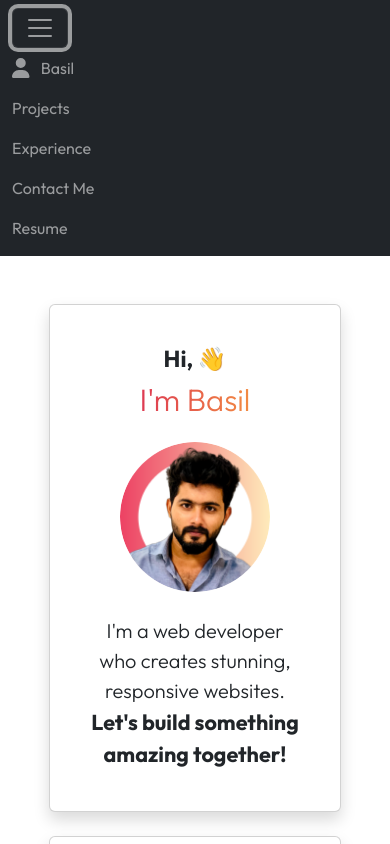
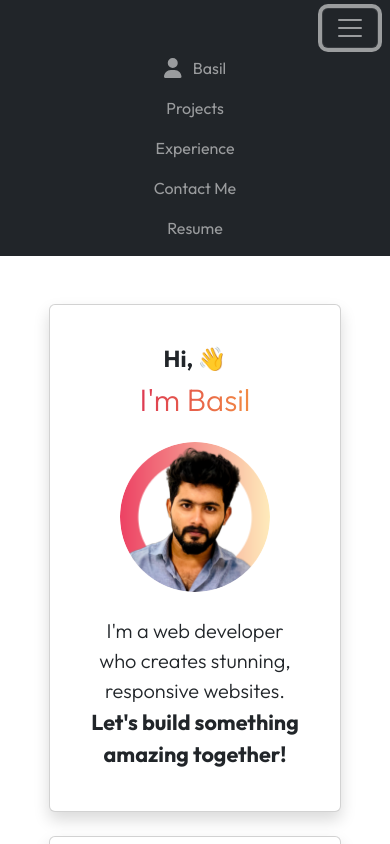
Before and after one commit to BazilNizam/bazil-portflio, a Next.js app: page / in a window 390 px wide. Both pictures are taken after a click on the button "Toggle navigation". Shown: the top 844 px of the page. Built offline with nearby package versions, Linux system fonts and the light colour scheme.

Commit message:
fixed navbar :zap:

```diff
--- a/src/app/components/Navbar.tsx
+++ b/src/app/components/Navbar.tsx
@@ -16,7 +16,7 @@ const Navbar = () => {
     <nav className="navbar navbar-expand-lg navbar-dark bg-dark">
       <div className="container-fluid">
         <button
-          className="navbar-toggler"
+          className="navbar-toggler ms-auto" // Move the toggler to the right
           type="button"
           data-bs-toggle="collapse"
           data-bs-target="#navbarNav"
@@ -27,10 +27,10 @@ const Navbar = () => {
           <span className="navbar-toggler-icon"></span>
         </button>
         <div
-          className="collapse navbar-collapse justify-content-center"
+          className="collapse navbar-collapse justify-content-center" // Center align the menu items
           id="navbarNav"
         >
-          <ul className="navbar-nav">
+          <ul className="navbar-nav text-center"> {/* Center-align the list items */}
             <li className="nav-item">
               <Link className="nav-link" href="/">
                 {loaded && (
```
